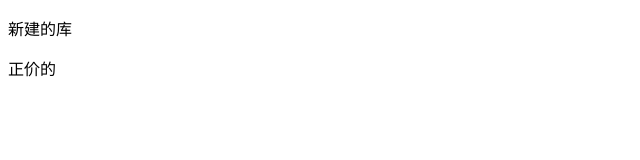
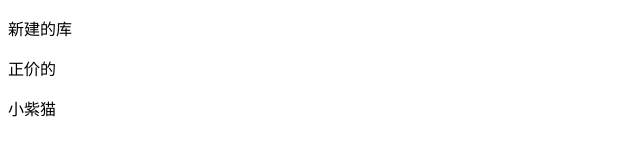
Before and after one commit to Ccocod/git-01, a plain HTML site: page index.html in a window 1280 px wide. Shown: the full height of the page, 0-640 px from the left. Drawn offline with Linux system fonts and the light colour scheme.

Commit message:
小紫猫

```diff
--- a/index.html
+++ b/index.html
@@ -9,5 +9,6 @@
 <body>
      <p>新建的库</p>
      <div>正价的</div>
+     <p>小紫猫</p>
 </body>
 </html>
```
